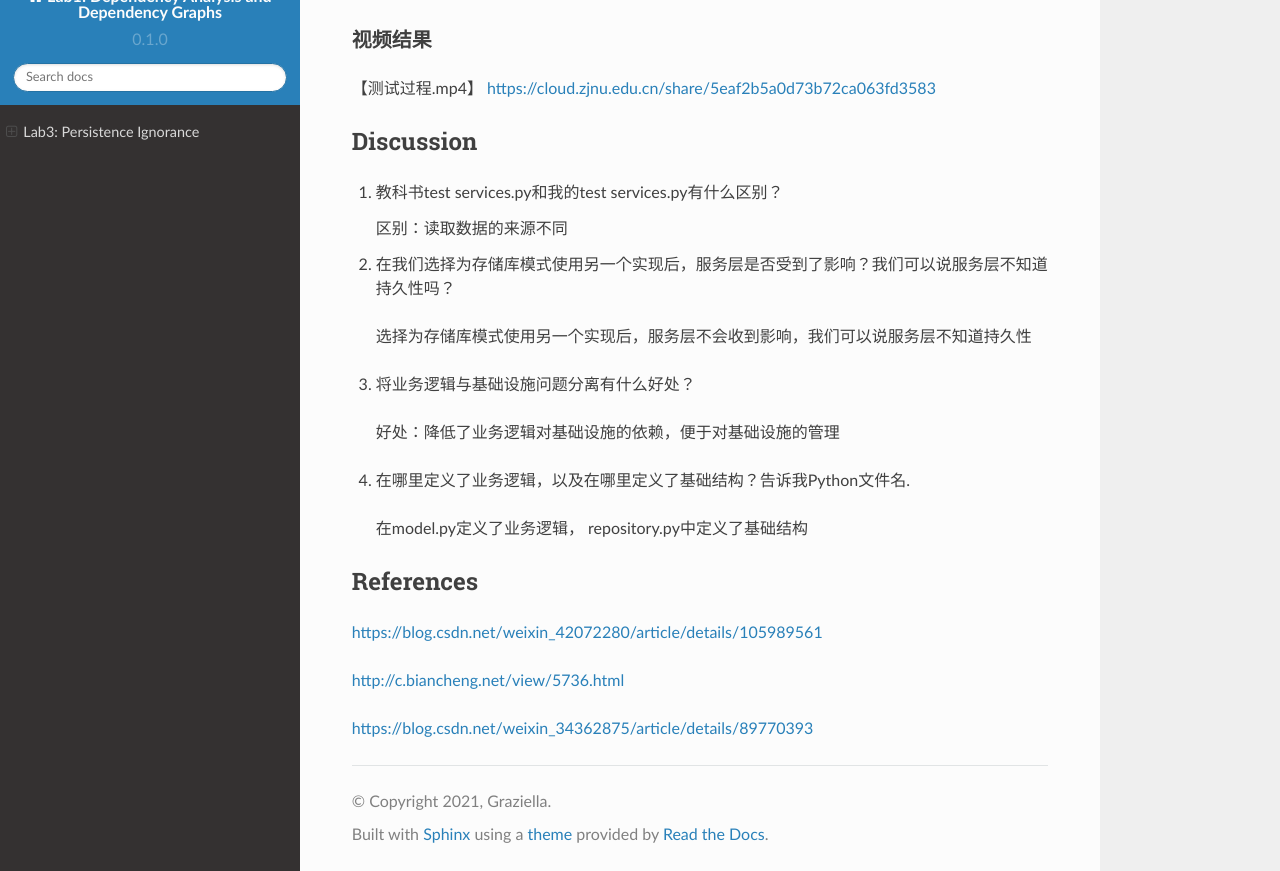
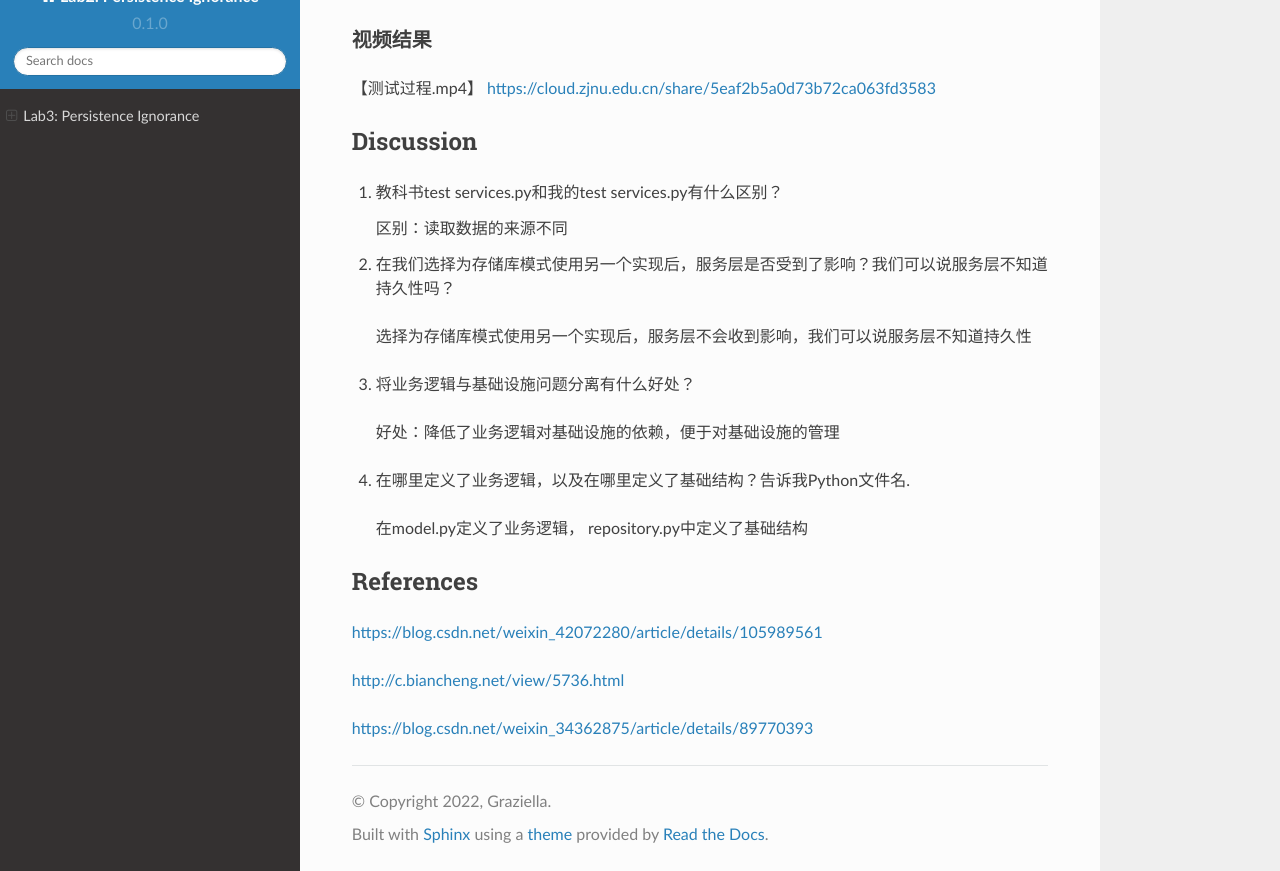
Before and after one commit to MelodyMin/Lab1-Report, a Sphinx documentation site: the page built from docs/source/index.rst, in a window 1280 px wide and 900 px high, scrolled down 2353 px, cut to the strip 29-900 px from the top of the window. Built offline with Sphinx 7.4.7 and the Read the Docs theme 2.0.0, drawn with Linux system fonts in a browser that asks for light colours; some of the changed text lies outside the part shown.

Commit message:
Update conf.py

```diff
--- a/docs/source/conf.py
+++ b/docs/source/conf.py
@@ -2,8 +2,8 @@
 
 # -- Project information
 
-project = 'Lab1: Dependency Analysis and Dependency Graphs'
-copyright = '2021, Graziella'
+project = 'Lab2: Persistence Ignorance'
+copyright = '2022, Graziella'
 author = '刘奕秀  李敏  吴佩媛'
 
 release = '0.1'
```
